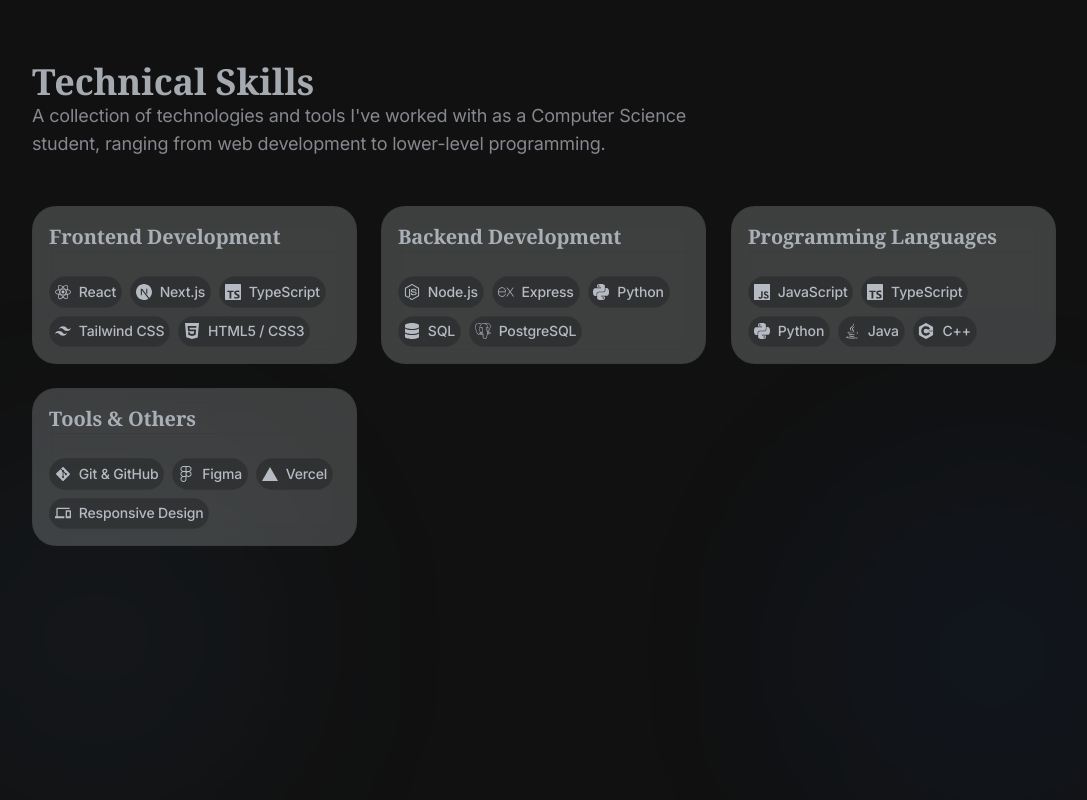
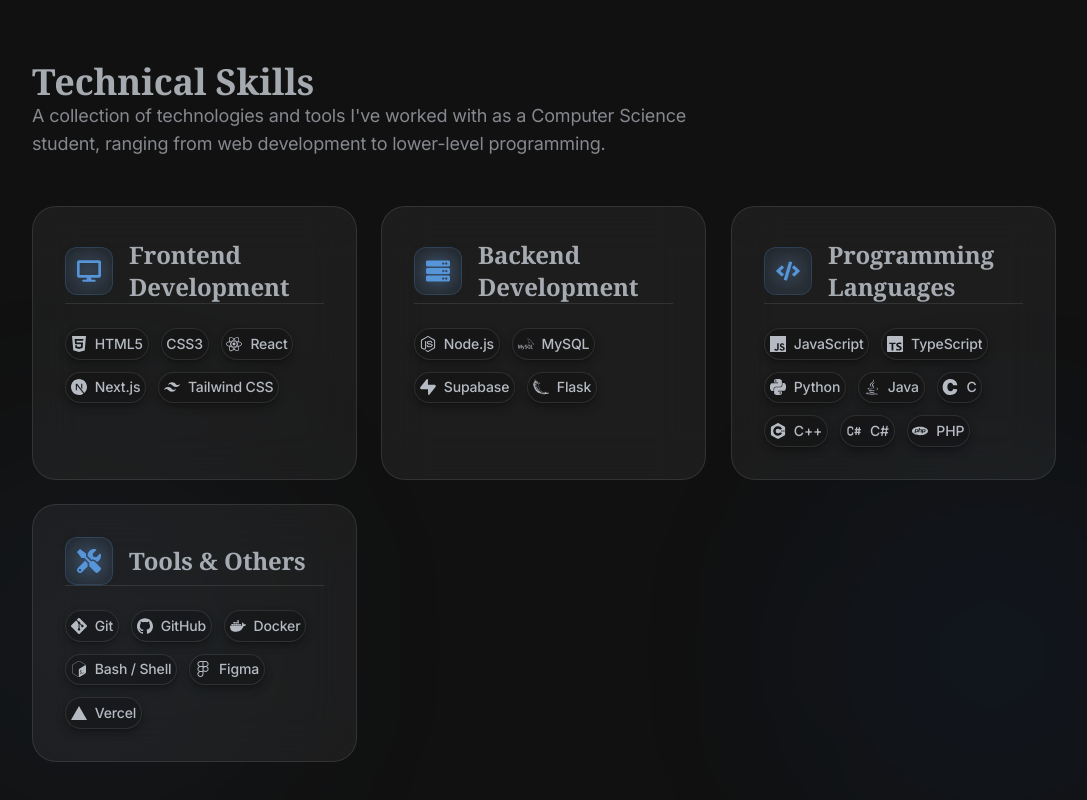
Before and after one commit to eNJay143/portfolio, a Next.js app: page / in a window 1280 px wide. Shown: the part 815-1615 px from the top of the page, without its empty margins (96-1183 px from the left). Built offline with nearby package versions, Linux system fonts and the light colour scheme.

Commit message:
[Style] Change skill card UI

```diff
--- a/src/features/skills/SkillCard.tsx
+++ b/src/features/skills/SkillCard.tsx
@@ -10,17 +10,26 @@
 export const SkillCard = ({ category, delay = 0 }: SkillCardProps) => {
     return (
         <div
-            className="flex flex-col gap-6 rounded-3xl bg-secondary/20 backdrop-blur-md border border-border/50 hover:border-primary/50 transition-all duration-300 hover:-translate-y-2 hover:shadow-[0_8px_30px_rgb(0,0,0,0.12)] hover:shadow-primary/20 animate-in fade-in zoom-in-95 fill-mode-both"
-            style={{ animationDelay: `${delay}ms`, animationDuration: '700ms', padding: '1rem' }}
+            className="group relative flex flex-col gap-6 rounded-3xl bg-white/5 backdrop-blur-xl border border-white/10 hover:border-white/20 hover:bg-white/[0.07] transition-all duration-500 hover:-translate-y-2 hover:shadow-[0_8px_40px_rgba(0,0,0,0.4)] animate-in fade-in zoom-in-95 fill-mode-both overflow-hidden"
+            style={{ animationDelay: `${delay}ms`, animationDuration: '700ms', padding: '2rem' }}
         >
-            <h3 className="text-xl font-semibold text-foreground/90 font-serif border-b border-border/50 pb-3">
+            {/* Subtle glow effect behind the title that fades in on hover */}
+            <div className="absolute top-0 left-0 w-full h-32 bg-gradient-to-b from-primary/10 to-transparent opacity-0 group-hover:opacity-100 transition-opacity duration-500 pointer-events-none" />
+
+            <h3 className="relative z-10 flex items-center gap-4 text-xl md:text-2xl font-bold text-foreground/90 font-serif border-b border-white/10 pb-4 transition-colors group-hover:text-foreground">
+                {category.icon && (
+                    <div className="flex items-center justify-center w-12 h-12 shrink-0 rounded-xl bg-primary/10 border border-primary/20 backdrop-blur-md shadow-inner">
+                        <category.icon className="w-6 h-6 text-primary drop-shadow-[0_0_8px_rgba(87,149,217,0.5)]" />
+                    </div>
+                )}
                 {category.title}
             </h3>
-            <div className="flex flex-wrap gap-2">
+
+            <div className="relative z-10 flex flex-wrap gap-3">
                 {category.skills.map((skill) => (
                     <span
                         key={skill.name}
-                        className="flex items-center gap-2 px-3 py-1.5 text-sm font-medium rounded-full bg-card/50 border border-border/50 hover:bg-primary/20 hover:border-primary/50 hover:text-primary transition-colors cursor-default"
+                        className="flex items-center gap-2 px-4 py-2 text-sm font-medium rounded-full bg-black/20 border border-white/10 hover:bg-primary/15 hover:border-primary/50 hover:text-primary transition-all duration-300 hover:scale-105 cursor-default shadow-sm"
                         style={{ padding: "0.3rem" }}
                     >
                         {skill.icon && <skill.icon className="w-4 h-4" />}
@@ -28,6 +37,6 @@
                     </span>
                 ))}
             </div>
-        </div >
+        </div>
     );
 };
--- a/src/features/skills/skillsData.ts
+++ b/src/features/skills/skillsData.ts
@@ -1,11 +1,12 @@
 import { IconType } from "react-icons";
 import {
-    SiReact, SiNextdotjs, SiTypescript, SiTailwindcss, SiHtml5,
-    SiNodedotjs, SiExpress, SiPython, SiPostgresql, SiJavascript, SiCplusplus,
-    SiFigma, SiVercel
+    SiReact, SiNextdotjs, SiTypescript, SiTailwindcss, SiHtml5, SiCss,
+    SiNodedotjs, SiMysql, SiSupabase, SiFlask,
+    SiJavascript, SiPython, SiC, SiCplusplus, SiPhp,
+    SiGit, SiGithub, SiDocker, SiVercel, SiFigma, SiGnubash
 } from "react-icons/si";
-import { FaGitAlt, FaDatabase, FaJava } from "react-icons/fa";
-import { MdDevices } from "react-icons/md";
+import { FaJava, FaDesktop, FaServer, FaCode, FaTools } from "react-icons/fa";
+import { TbBrandCSharp } from "react-icons/tb";
 
 export type SkillItem = {
     name: string;
@@ -14,47 +15,56 @@
 
 export type SkillCategory = {
     title: string;
+    icon?: IconType;
     skills: SkillItem[];
 };
 
 export const skillsData: SkillCategory[] = [
     {
         title: "Frontend Development",
+        icon: FaDesktop,
         skills: [
+            { name: "HTML5", icon: SiHtml5 },
+            { name: "CSS3", icon: SiCss },
             { name: "React", icon: SiReact },
             { name: "Next.js", icon: SiNextdotjs },
-            { name: "TypeScript", icon: SiTypescript },
             { name: "Tailwind CSS", icon: SiTailwindcss },
-            { name: "HTML5 / CSS3", icon: SiHtml5 },
         ]
     },
     {
         title: "Backend Development",
+        icon: FaServer,
         skills: [
             { name: "Node.js", icon: SiNodedotjs },
-            { name: "Express", icon: SiExpress },
-            { name: "Python", icon: SiPython },
-            { name: "SQL", icon: FaDatabase },
-            { name: "PostgreSQL", icon: SiPostgresql },
+            { name: "MySQL", icon: SiMysql },
+            { name: "Supabase", icon: SiSupabase },
+            { name: "Flask", icon: SiFlask },
         ]
     },
     {
         title: "Programming Languages",
+        icon: FaCode,
         skills: [
             { name: "JavaScript", icon: SiJavascript },
             { name: "TypeScript", icon: SiTypescript },
             { name: "Python", icon: SiPython },
             { name: "Java", icon: FaJava },
+            { name: "C", icon: SiC },
             { name: "C++", icon: SiCplusplus },
+            { name: "C#", icon: TbBrandCSharp },
+            { name: "PHP", icon: SiPhp },
         ]
     },
     {
         title: "Tools & Others",
+        icon: FaTools,
         skills: [
-            { name: "Git & GitHub", icon: FaGitAlt },
+            { name: "Git", icon: SiGit },
+            { name: "GitHub", icon: SiGithub },
+            { name: "Docker", icon: SiDocker },
+            { name: "Bash / Shell", icon: SiGnubash },
             { name: "Figma", icon: SiFigma },
             { name: "Vercel", icon: SiVercel },
-            { name: "Responsive Design", icon: MdDevices },
         ]
     }
 ];
```
